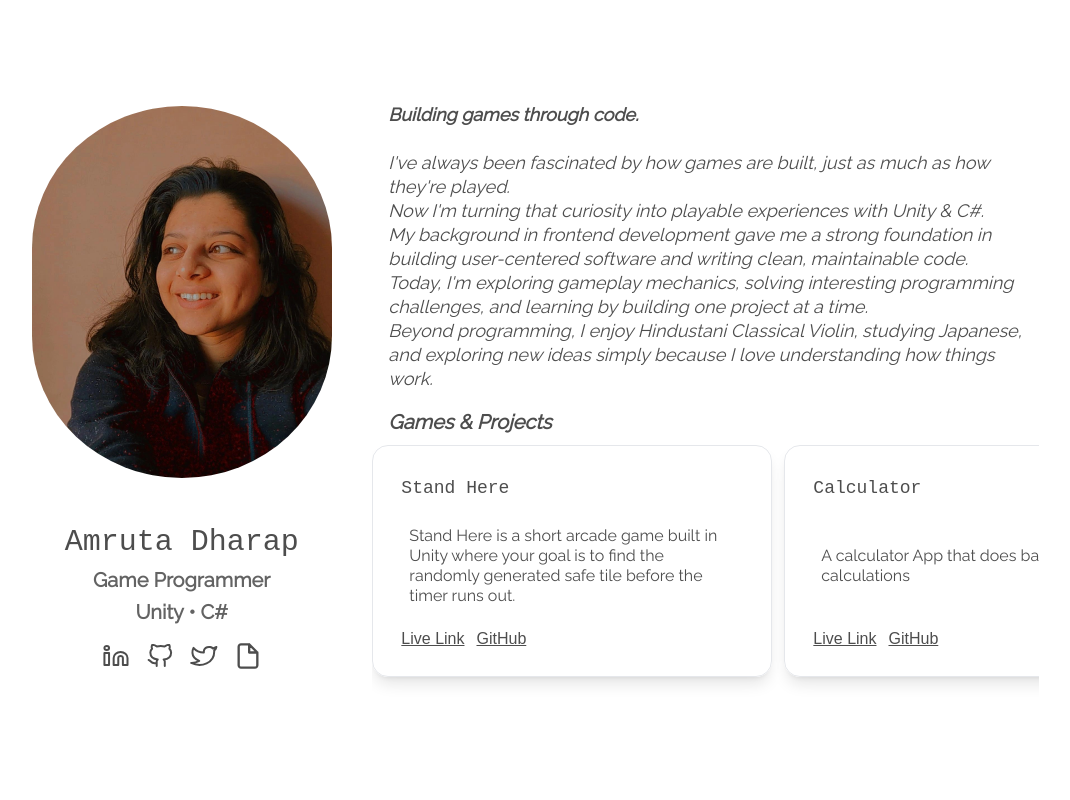
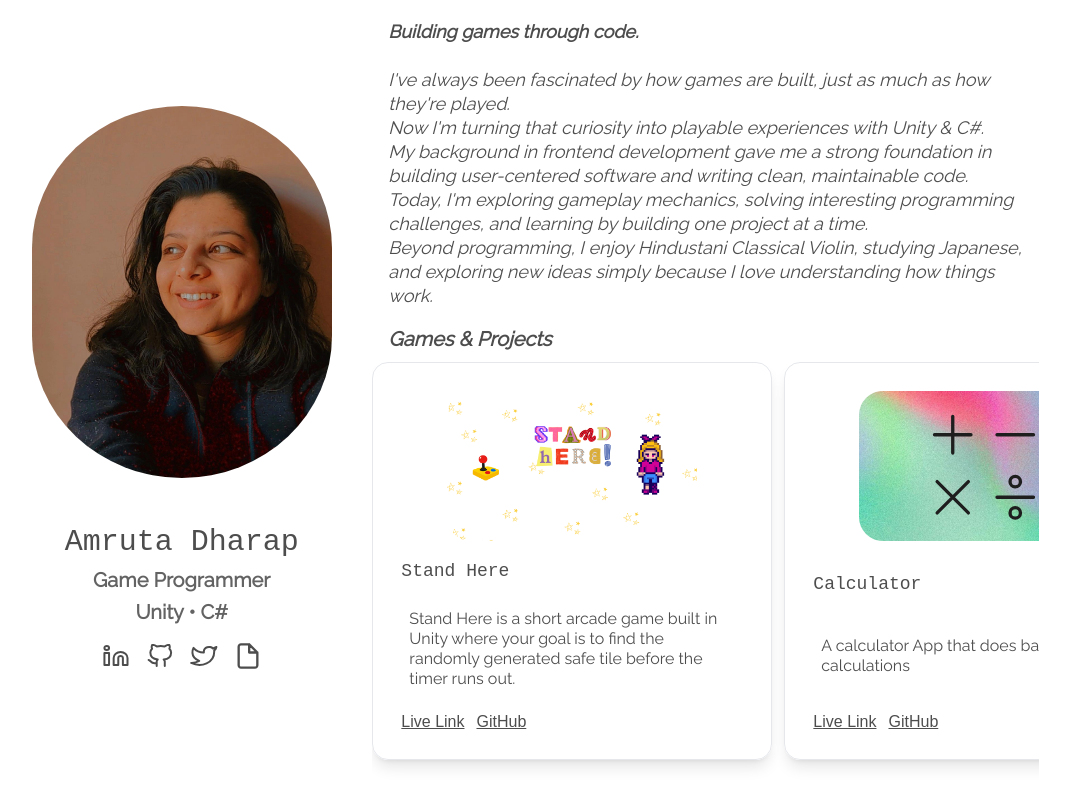
Before and after one commit to Amruta0103/mydevportfolio, a React (Create React App) app: page / in a window 1280 px wide. Shown: the whole page, without its empty margins (113-1183 px from the left). Built offline with nearby package versions, Linux system fonts and the light colour scheme.

Commit message:
Updated Images

```diff
--- a/src/components/workCards.tsx
+++ b/src/components/workCards.tsx
@@ -7,8 +7,8 @@ export default function WorkCards(){
     <div className='allCards flex flex-row gap-3 w-full h-full justify-start overflow-x-auto px-1 pb-5 snap-x snap-mandatory cursor-default scrollbar-w-none' style={{scrollbarWidth: 'thin'}}>
       {projectsData.map((item:any, index:number)=>(
         <div key={index} className="cardMain flex flex-col xs:flex-row gap-1 justify-around items-center min-w-[200px] p-4 sm:min-w-[400px] max-w-[400px] border border-gray-200 rounded-2xl shadow-lg snap-start cursor-default">
-        {/* <img src={item.image} className="w-[200px] h-[200px] md:w-[300px] md:h-[300px] rounded-3xl object-fill" width={'100%'} height={'100%'} loading="lazy" alt="img"/> */}
         <div className="cardInfos flex flex-col justify-between gap-1.5 p-3 sm:gap-4 w-full h-full">
+        {item.image && <img src={item.image} className="w-[250px] h-[150px] rounded-3xl object-cover self-center" width={'100%'} height={'100%'} loading="lazy" alt="img"/>}
           <p className="cardTitle font-medium font-fontJetMono text-wrap text-lg">{item.title}</p>
           <p className="cardDescription font-fontRale w-full p-2 text-base leading-[18px] sm:leading-5">{item.description}</p>
           <div className='cardLinks flex gap-3 items-center'>
```
